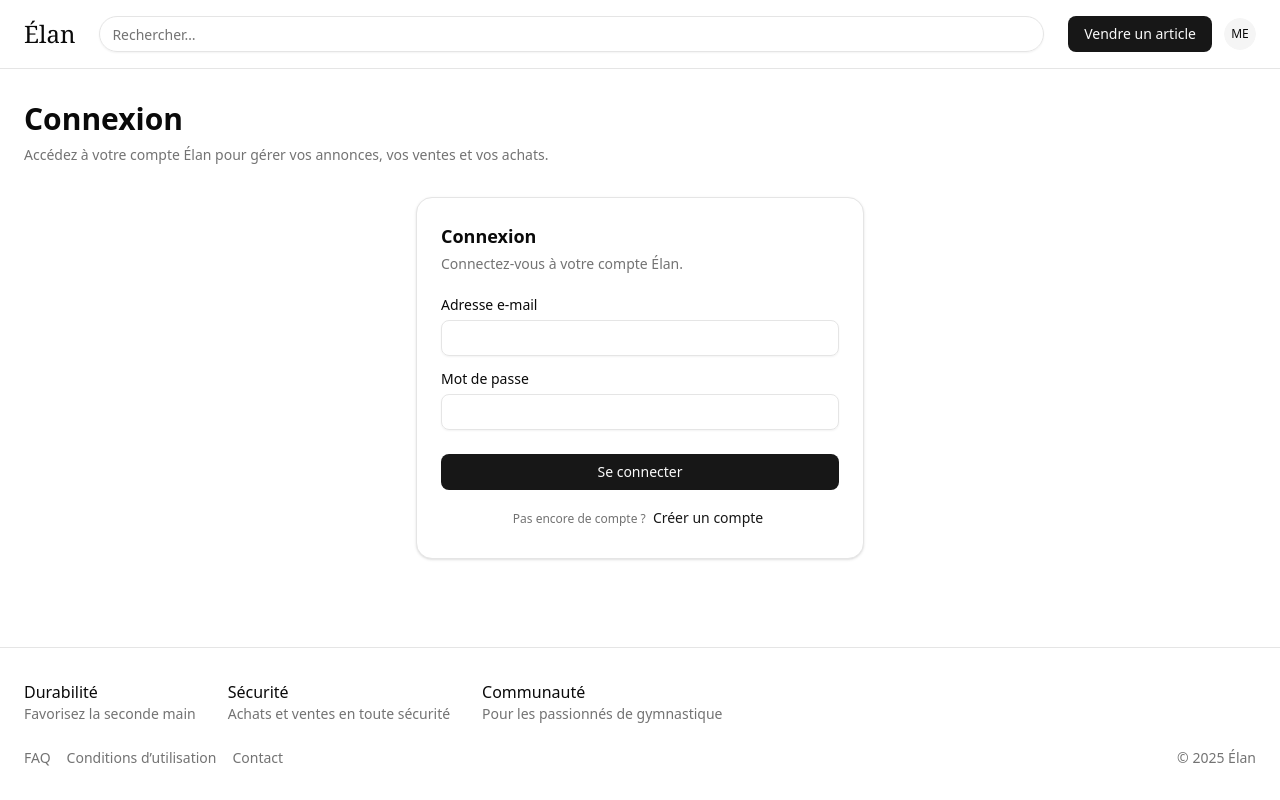
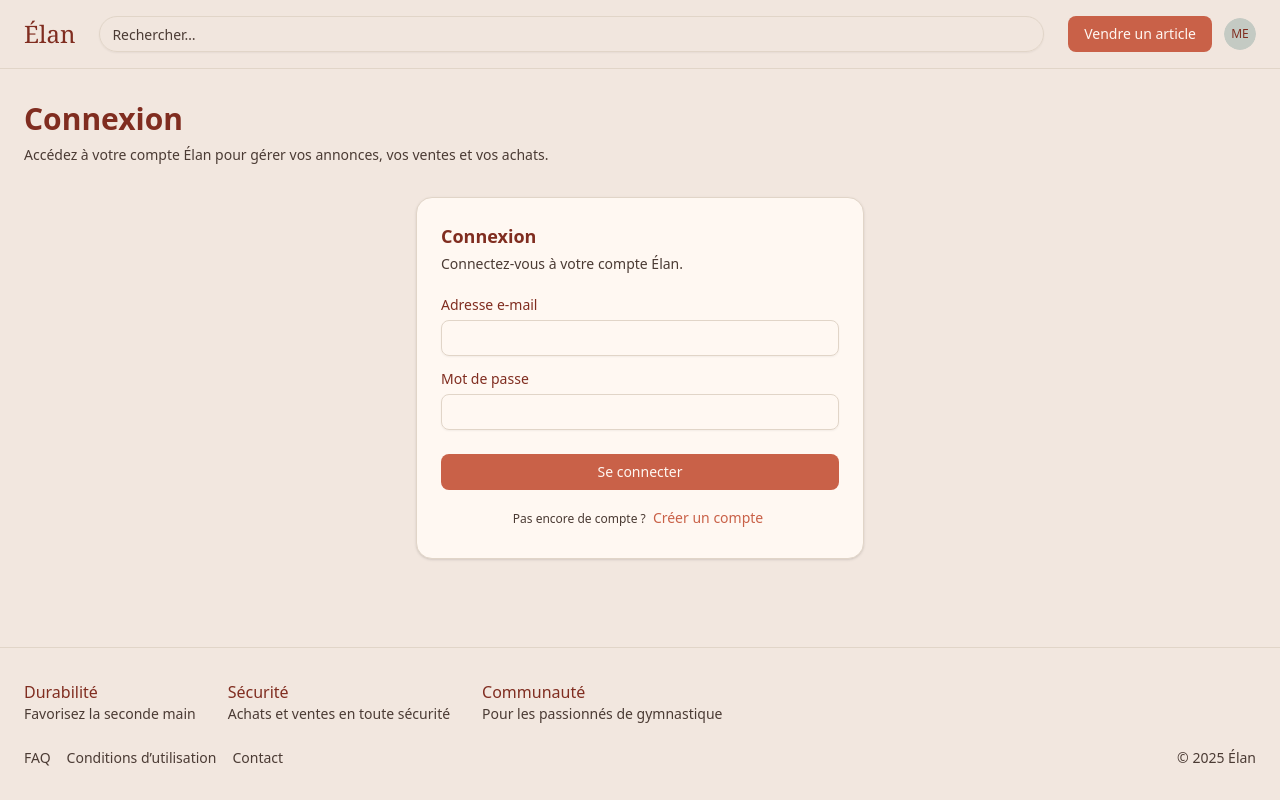
Before and after one commit to AlexisMtks/Elan-git, a Next.js app: page /login in a window 1280 px wide. Built offline with nearby package versions, Linux system fonts and the light colour scheme; no server answers.

Commit message:
Update globals.css

```diff
--- a/src/app/globals.css
+++ b/src/app/globals.css
@@ -43,73 +43,116 @@
   --radius-xl: calc(var(--radius) + 4px);
 }
 
-:root {
+/* Terracotta – light (par défaut) */
+:root,
+html[data-style="terracotta"][data-theme="light"] {
   --radius: 0.625rem;
-  --background: oklch(1 0 0);
-  --foreground: oklch(0.145 0 0);
-  --card: oklch(1 0 0);
-  --card-foreground: oklch(0.145 0 0);
-  --popover: oklch(1 0 0);
-  --popover-foreground: oklch(0.145 0 0);
-  --primary: oklch(0.205 0 0);
-  --primary-foreground: oklch(0.985 0 0);
-  --secondary: oklch(0.97 0 0);
-  --secondary-foreground: oklch(0.205 0 0);
-  --muted: oklch(0.97 0 0);
-  --muted-foreground: oklch(0.556 0 0);
-  --accent: oklch(0.97 0 0);
-  --accent-foreground: oklch(0.205 0 0);
-  --destructive: oklch(0.577 0.245 27.325);
-  --border: oklch(0.922 0 0);
-  --input: oklch(0.922 0 0);
-  --ring: oklch(0.708 0 0);
-  --chart-1: oklch(0.646 0.222 41.116);
-  --chart-2: oklch(0.6 0.118 184.704);
-  --chart-3: oklch(0.398 0.07 227.392);
-  --chart-4: oklch(0.828 0.189 84.429);
-  --chart-5: oklch(0.769 0.188 70.08);
-  --sidebar: oklch(0.985 0 0);
-  --sidebar-foreground: oklch(0.145 0 0);
-  --sidebar-primary: oklch(0.205 0 0);
-  --sidebar-primary-foreground: oklch(0.985 0 0);
-  --sidebar-accent: oklch(0.97 0 0);
-  --sidebar-accent-foreground: oklch(0.205 0 0);
-  --sidebar-border: oklch(0.922 0 0);
-  --sidebar-ring: oklch(0.708 0 0);
+
+  /* Palette brute */
+  --elan-rust: #802d20;
+  --elan-terracotta: #c96148;
+  --elan-moss: #c4cac3;
+  --elan-wheat: #d7a773;
+  --elan-peach: #dca791;
+  --elan-cream: #f2e7df;
+
+  /* Couleurs sémantiques */
+  --background: var(--elan-cream);
+  --foreground: var(--elan-rust);
+
+  --card: #fff8f2;
+  --card-foreground: var(--elan-rust);
+
+  --popover: #fff8f2;
+  --popover-foreground: var(--elan-rust);
+
+  --primary: var(--elan-terracotta);
+  --primary-foreground: #fff7f2;
+
+  --secondary: var(--elan-peach);
+  --secondary-foreground: var(--elan-rust);
+
+  --muted: var(--elan-moss);
+  --muted-foreground: #4b3b34;
+
+  --accent: var(--elan-wheat);
+  --accent-foreground: var(--elan-rust);
+
+  --destructive: #b42318;
+
+  --border: #e1d5c8;
+  --input: #e1d5c8;
+  --ring: var(--elan-terracotta);
+
+  --chart-1: var(--elan-terracotta);
+  --chart-2: var(--elan-peach);
+  --chart-3: var(--elan-wheat);
+  --chart-4: var(--elan-moss);
+  --chart-5: var(--elan-rust);
+
+  --sidebar: #faf1ea;
+  --sidebar-foreground: var(--elan-rust);
+  --sidebar-primary: var(--elan-terracotta);
+  --sidebar-primary-foreground: #fff7f2;
+  --sidebar-accent: var(--elan-moss);
+  --sidebar-accent-foreground: var(--elan-rust);
+  --sidebar-border: #e1d5c8;
+  --sidebar-ring: var(--elan-terracotta);
 }
 
-.dark {
-  --background: oklch(0.145 0 0);
-  --foreground: oklch(0.985 0 0);
-  --card: oklch(0.205 0 0);
-  --card-foreground: oklch(0.985 0 0);
-  --popover: oklch(0.205 0 0);
-  --popover-foreground: oklch(0.985 0 0);
-  --primary: oklch(0.922 0 0);
-  --primary-foreground: oklch(0.205 0 0);
-  --secondary: oklch(0.269 0 0);
-  --secondary-foreground: oklch(0.985 0 0);
-  --muted: oklch(0.269 0 0);
-  --muted-foreground: oklch(0.708 0 0);
-  --accent: oklch(0.269 0 0);
-  --accent-foreground: oklch(0.985 0 0);
-  --destructive: oklch(0.704 0.191 22.216);
-  --border: oklch(1 0 0 / 10%);
-  --input: oklch(1 0 0 / 15%);
-  --ring: oklch(0.556 0 0);
-  --chart-1: oklch(0.488 0.243 264.376);
-  --chart-2: oklch(0.696 0.17 162.48);
-  --chart-3: oklch(0.769 0.188 70.08);
-  --chart-4: oklch(0.627 0.265 303.9);
-  --chart-5: oklch(0.645 0.246 16.439);
-  --sidebar: oklch(0.205 0 0);
-  --sidebar-foreground: oklch(0.985 0 0);
-  --sidebar-primary: oklch(0.488 0.243 264.376);
-  --sidebar-primary-foreground: oklch(0.985 0 0);
-  --sidebar-accent: oklch(0.269 0 0);
-  --sidebar-accent-foreground: oklch(0.985 0 0);
-  --sidebar-border: oklch(1 0 0 / 10%);
-  --sidebar-ring: oklch(0.556 0 0);
+/* Terracotta – dark */
+.dark,
+html[data-style="terracotta"][data-theme="dark"] {
+  --radius: 0.625rem;
+
+  --elan-rust: #f2e7df;
+  --elan-terracotta: #f29d79;
+  --elan-moss: #7f8a85;
+  --elan-wheat: #e2b873;
+  --elan-peach: #f2b69a;
+  --elan-cream: #1e110f;
+
+  --background: #1b0f0d;
+  --foreground: #f2e7df;
+
+  --card: #241311;
+  --card-foreground: #f2e7df;
+
+  --popover: #241311;
+  --popover-foreground: #f2e7df;
+
+  --primary: #f29d79;
+  --primary-foreground: #2b1511;
+
+  --secondary: #3a211d;
+  --secondary-foreground: #f2e7df;
+
+  --muted: #3a211d;
+  --muted-foreground: #c4cac3;
+
+  --accent: #3f2a1d;
+  --accent-foreground: #f2e7df;
+
+  --destructive: #ff6b6b;
+
+  --border: #3a2620;
+  --input: #3a2620;
+  --ring: #f29d79;
+
+  --chart-1: #f29d79;
+  --chart-2: #f2b69a;
+  --chart-3: #e2b873;
+  --chart-4: #7f8a85;
+  --chart-5: #f2e7df;
+
+  --sidebar: #1b0f0d;
+  --sidebar-foreground: #f2e7df;
+  --sidebar-primary: #f29d79;
+  --sidebar-primary-foreground: #2b1511;
+  --sidebar-accent: #3a2620;
+  --sidebar-accent-foreground: #f2e7df;
+  --sidebar-border: #3a2620;
+  --sidebar-ring: #f29d79;
 }
 
 @layer base {
```
